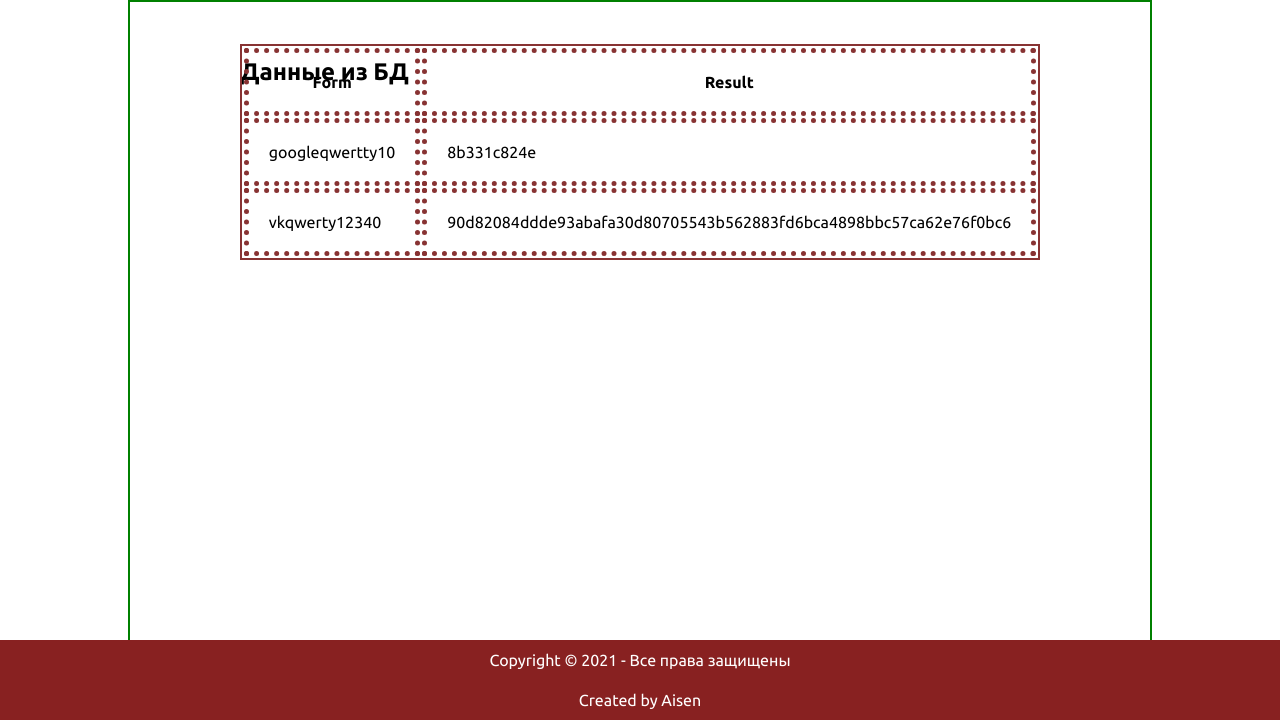
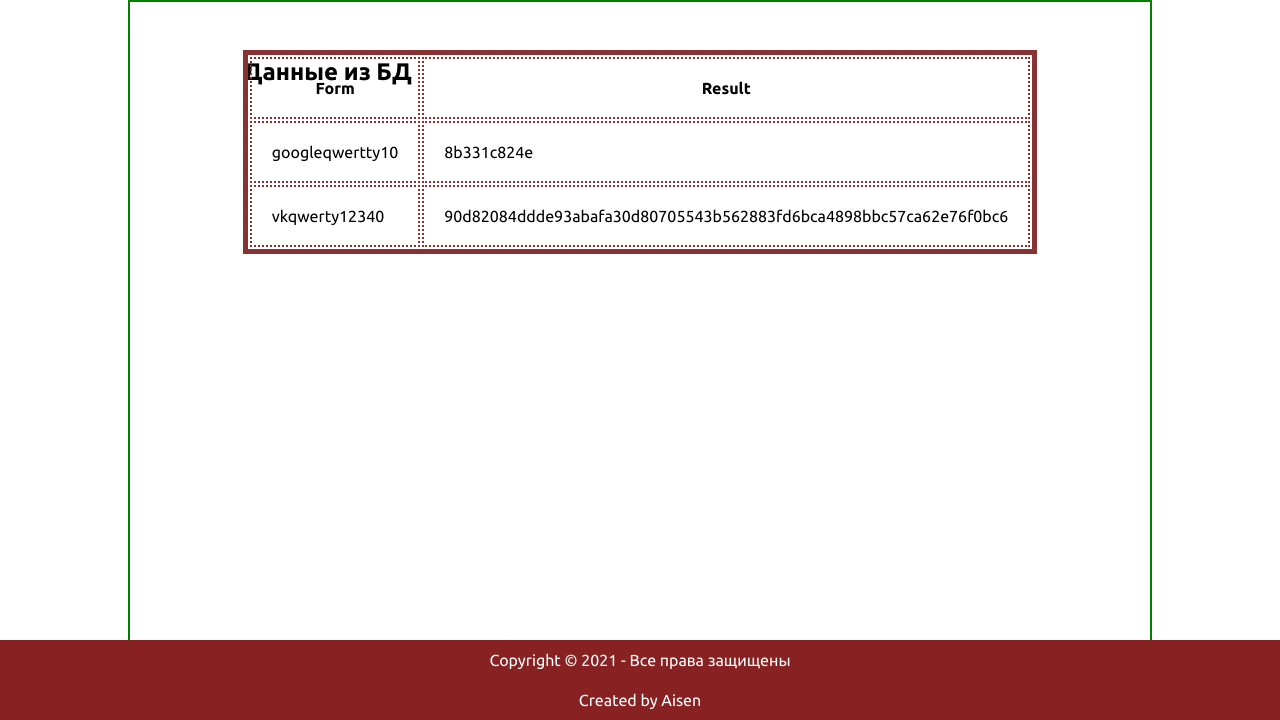
Before and after one commit to Aysen23/altanWeb, a Flask app: page /logs in a window 1280 px wide. Shown: the part 80-800 px from the top of the page. Run offline with Flask 2, Linux system fonts and the light colour scheme; data comes from the database, SQL or seed files in the repository.

```diff
--- a/static/style.css
+++ b/static/style.css
@@ -93,7 +93,6 @@ header, footer {
     /* border: solid 2px orange; */
     margin-left: 20px;
 }
-
 /* Скомбинированный селектор потомков */
 .navbar a {
     margin-right: 20px;
@@ -107,7 +106,6 @@ header, footer {
     /* font-size: xx-large; */
 }
 /* псевдоэлемент */
-
 .navbar li::after {
     content: "|";
     color: rgb(255, 255, 255);
@@ -164,12 +162,11 @@ header, footer {
 }
 
 .content table {
-    border: 2px solid rgb(136, 51, 51);
+    border: 5px solid rgb(136, 51, 51);
 }
-
 .content th, td{
     padding: 20px;
-    border: 5px dotted rgb(136, 51, 51);
+    border: 2px dotted rgb(136, 51, 51);
 }
 
 .footer {
```
